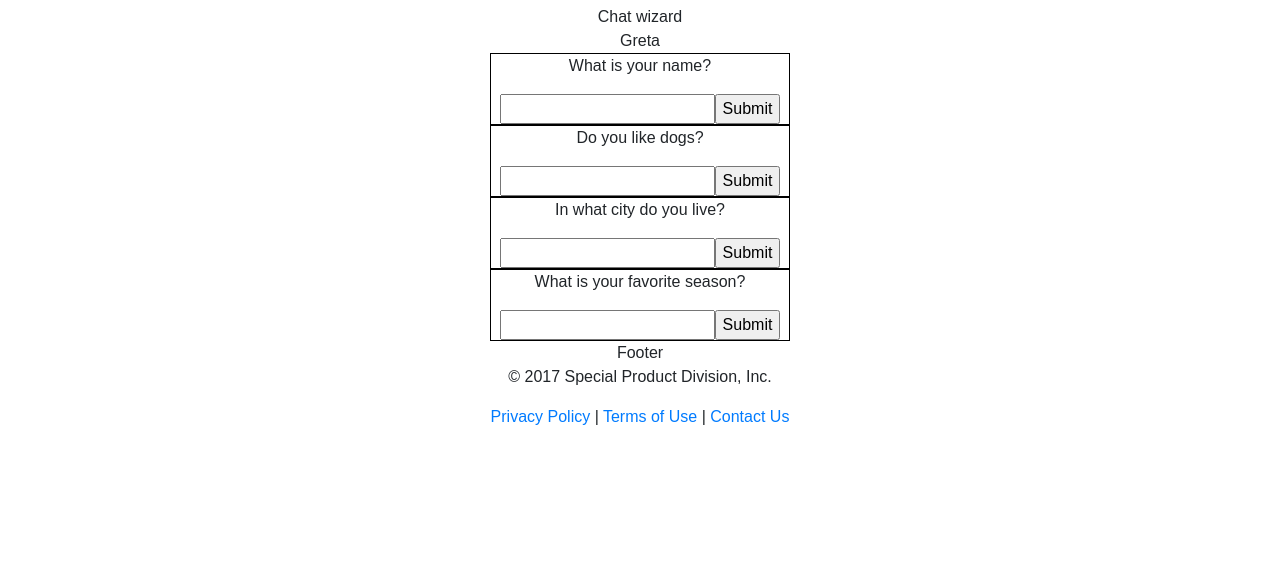
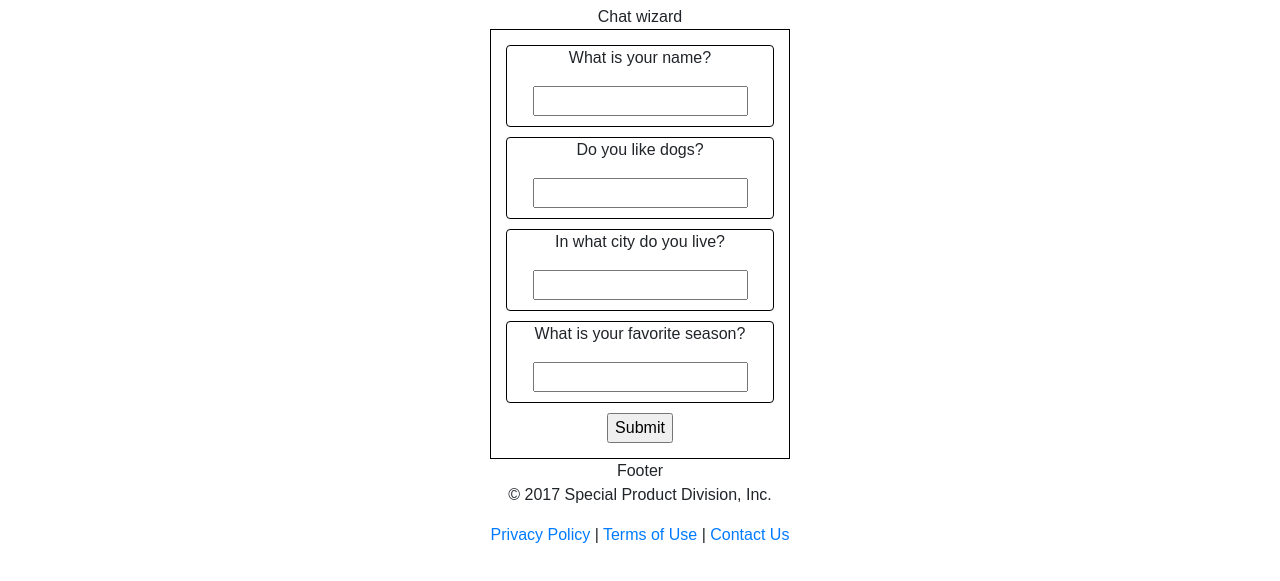
Before and after one commit to kacyhulme/just-ask-react, a React app: page /signup in a window 1280 px wide. Shown: the part 51-632 px from the top of the page. Built offline with nearby package versions, Linux system fonts and the light colour scheme.

Commit message:
figuring out how to show next questions

```diff
--- a/src/Components/SignupWizard.js
+++ b/src/Components/SignupWizard.js
@@ -4,7 +4,6 @@ import WizardQuestions from './WizardQuestions';
 class SignupWizard extends Component {
   constructor(props) {
     super(props);
-    this.state
     this.state = {
         data:
         [{
@@ -40,29 +39,31 @@ class SignupWizard extends Component {
     const target = e.target;
     const id = target.name;
     const answer = e.target.value
+    const completed = true;
 
     this.state.data.filter(function(each){
       if(each.id == id) {
         each.answer = answer;
+        each.isCompleted = completed;
       }
     })
 
     this.setState({
-      answer: answer
+      answer: answer,
+      isCompleted: completed
     });
   };
 
   handleSubmit = e => {
     //alert('A name was submitted: ' + this.state.name);
+    debugger
     e.preventDefault();
   }
 
   render() {
 
     const data = this.state.data.map((data, key) =>
-
-        <div className="Questionwrapper">
-          <form onSubmit={this.handleSubmit}>
+            <div className="Question">
               <p>{ data.question }</p>
               <input
                 key={ data.id }
@@ -70,29 +71,19 @@ class SignupWizard extends Component {
                 name={ data.id }
                 onChange={ this.handleAnswerInput }>
               </input>
-            <input type="submit" value="Submit" />
-          </form>
             </div>
     );
 
     return (
         <div className="Chatwizard">
           <div>Chat wizard </div>
-          {/*<form onSubmit={this.handleSubmit}>
-            <input
-            type="text"
-            value={this.state.name}
-            onChange={ this.handleAnswerInput }>
-            </input>
+
+          <div className="Questionwrapper">
+            <form onSubmit={this.handleSubmit}>
+              { data }
+            </form>
             <input type="submit" value="Submit" />
-          </form>*/}
-          <div>
-
-            { this.state.name }
-
           </div>
-
-            { data }
 
         </div>
     );
--- a/src/Styles/Main.css
+++ b/src/Styles/Main.css
@@ -80,4 +80,15 @@ background-color: #1ee671;
   border: 1px solid black;
   width: 300px;
   margin: auto;
+  padding: 15px;
 }
+
+.Question {
+  border: 1px solid black;
+  border-radius: 4px;
+  margin-bottom: 10px;
+}
+
+.Question input {
+  margin-bottom: 10px;
+}
```
Lines whose indentation alone changed are shown as unchanged.
